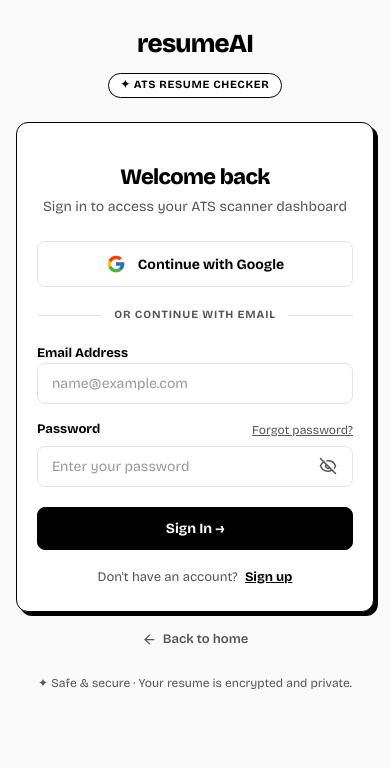
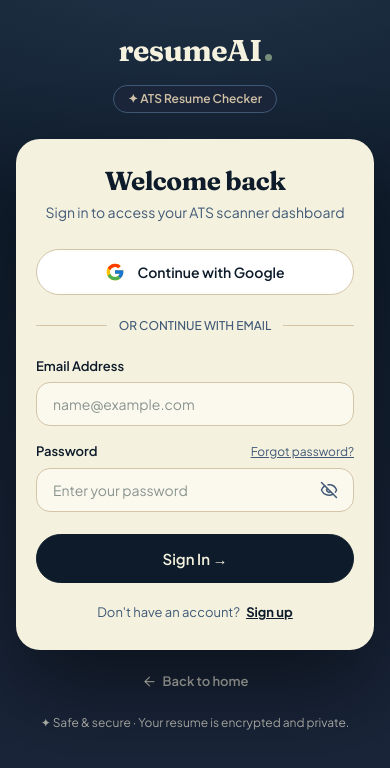
Before and after one commit to sourabhimpactmindz-ui/ResumeAI-frontend, a React (Vite) app: page /login in a window 390 px wide. Shown: the top 768 px of the page. Built offline with nearby package versions, Linux system fonts and the light colour scheme; no server answers.

Commit message:
refactor: update auth.css for improved styling, layout, and responsiveness

```diff
--- a/src/pages/user.pages/auth.css
+++ b/src/pages/user.pages/auth.css
@@ -1,21 +1,19 @@
-@import url("https://fonts.googleapis.com/css2?family=Bricolage+Grotesque:opsz,wght@12..96,400;12..96,500;12..96,600;12..96,700;12..96,800&display=swap");
+@import url("https://fonts.googleapis.com/css2?family=Fraunces:opsz,wght@9..144,500;9..144,700&family=Plus+Jakarta+Sans:wght@400;500;600;700&display=swap");
 
-:root {
-  --bg: #fafafa;
-  --card-bg: #ffffff;
-  --ink: #000000;
-  --muted: #555555;
-  --line: #e4e4e4;
-  --soft: #f4f4f4;
+/* Everything is scoped to .auth-page-centered so nothing leaks to other pages */
+.auth-page-centered {
+  --ink: #0D1B2A;
+  --navy: #1B263B;
+  --steel: #415A77;
+  --sage: #778D7A;
+  --sand: #D4C4A8;
+  --cream: #F4F1DE;
+  --field: #fbf9ee;
+  --muted-dark: rgba(244, 241, 222, 0.7);
+  --muted-light: #415A77;
+  --danger: #a8343f;
   --ease: cubic-bezier(0.22, 1, 0.36, 1);
-}
 
-* {
-  box-sizing: border-box;
-}
-
-/* SINGLE-COLUMN CENTERED AUTH PAGE */
-.auth-page-centered {
   min-height: 100vh;
   width: 100%;
   display: flex;
@@ -23,445 +21,145 @@
   align-items: center;
   justify-content: center;
   padding: 40px 18px;
-  background: var(--bg);
-  color: var(--ink);
-  font-family: "Bricolage Grotesque", system-ui, sans-serif;
+  position: relative;
+  background:
+    radial-gradient(900px 420px at 50% -10%, rgba(65, 90, 119, 0.45), transparent 70%),
+    linear-gradient(180deg, var(--ink), var(--navy));
+  color: var(--cream);
+  font-family: "Plus Jakarta Sans", system-ui, sans-serif;
   line-height: 1.5;
-  position: relative;
+}
+.auth-page-centered *, .auth-page-centered *::before, .auth-page-centered *::after { box-sizing: border-box; }
+.auth-page-centered :focus-visible { outline: 2px solid var(--sage); outline-offset: 3px; }
+
+/* brand header */
+.auth-brand-header { display: flex; flex-direction: column; align-items: center; gap: 12px; margin-bottom: 26px; text-align: center; }
+.auth-logo {
+  display: inline-flex; align-items: baseline; gap: 3px;
+  font-family: "Fraunces", Georgia, serif; font-weight: 700; font-size: 30px; letter-spacing: -0.02em;
+  color: var(--cream); text-decoration: none; transition: opacity 0.2s;
+}
+.auth-logo::after { content: ""; width: 7px; height: 7px; border-radius: 50%; background: var(--sage); }
+.auth-logo:hover { opacity: 0.85; }
+.auth-pill {
+  display: inline-flex; align-items: center; gap: 6px;
+  font-size: 12px; font-weight: 600;
+  padding: 4px 14px; border-radius: 999px;
+  background: var(--navy); border: 1px solid var(--steel); color: var(--sand);
 }
 
-/* HEADER BRANDING */
-.auth-brand-header {
-  display: flex;
-  flex-direction: column;
-  align-items: center;
-  gap: 10px;
-  margin-bottom: 24px;
-  text-align: center;
+/* card */
+.auth-card {
+  width: 100%; max-width: 440px; padding: 38px 32px;
+  background: var(--cream); color: var(--ink);
+  border-radius: 28px;
+  box-shadow: 0 40px 90px rgba(0, 0, 0, 0.45);
+  animation: authRise 0.7s var(--ease) both;
+}
+@keyframes authRise { from { opacity: 0; transform: translateY(24px); } to { opacity: 1; transform: none; } }
+
+.auth-card-header { margin-bottom: 26px; text-align: center; }
+.auth-card-header h2 { margin: 0 0 6px; font-family: "Fraunces", Georgia, serif; font-size: 30px; font-weight: 700; letter-spacing: -0.02em; line-height: 1.1; }
+.auth-card-header p { margin: 0; font-size: 14px; color: var(--muted-light); }
+
+/* google button */
+.auth-google-btn {
+  width: 100%; display: flex; align-items: center; justify-content: center; gap: 12px;
+  padding: 12px 18px; border-radius: 999px;
+  background: #fff; color: var(--ink); border: 1px solid var(--sand);
+  font: 600 14px "Plus Jakarta Sans", system-ui, sans-serif; cursor: pointer;
+  transition: border-color 0.25s, transform 0.25s var(--ease), box-shadow 0.25s;
+}
+.auth-google-btn:hover:not(:disabled) { border-color: var(--steel); transform: translateY(-2px); box-shadow: 0 10px 24px rgba(65, 90, 119, 0.18); }
+.auth-google-btn:disabled { opacity: 0.6; cursor: not-allowed; }
+
+/* divider */
+.auth-divider { display: flex; align-items: center; margin: 22px 0; text-align: center; }
+.auth-divider::before, .auth-divider::after { content: ""; flex: 1; border-bottom: 1px solid var(--sand); }
+.auth-divider span { padding: 0 12px; font-size: 12px; font-weight: 500; color: var(--muted-light); }
+
+/* form */
+.auth-form { display: flex; flex-direction: column; gap: 16px; }
+.auth-group { display: flex; flex-direction: column; }
+.auth-label-row { display: flex; justify-content: space-between; align-items: center; margin-bottom: 6px; }
+.auth-label { margin-bottom: 6px; font-size: 13px; font-weight: 600; color: var(--ink); }
+.auth-label-row .auth-label { margin-bottom: 0; }
+.auth-forgot-link { font-size: 12px; color: var(--steel); text-decoration: underline; transition: color 0.2s; }
+.auth-forgot-link:hover { color: var(--ink); }
+
+.auth-input-wrapper { position: relative; display: flex; align-items: center; }
+.auth-input {
+  width: 100%; padding: 12px 16px; border-radius: 14px;
+  background: var(--field); color: var(--ink); border: 1px solid var(--sand);
+  font: 400 14px "Plus Jakarta Sans", system-ui, sans-serif; outline: none;
+  transition: border-color 0.2s, box-shadow 0.2s, background 0.2s;
+}
+.auth-input::placeholder { color: #8a948f; }
+.auth-input:focus { background: #fff; border-color: var(--steel); box-shadow: 0 0 0 3px rgba(65, 90, 119, 0.2); }
+.auth-input.has-error { border-color: var(--danger); }
+.auth-input.has-error:focus { border-color: var(--danger); box-shadow: 0 0 0 3px rgba(168, 52, 63, 0.18); }
+
+.auth-toggle-pwd {
+  position: absolute; right: 10px; padding: 6px; border-radius: 8px;
+  display: flex; align-items: center; justify-content: center;
+  background: transparent; border: none; cursor: pointer; color: var(--steel);
+}
+.auth-toggle-pwd:hover { color: var(--ink); }
+
+.auth-error-msg { display: flex; align-items: center; gap: 6px; margin-top: 6px; font-size: 12px; font-weight: 600; color: var(--danger); }
+
+/* password strength */
+.auth-strength-container { margin-top: 10px; padding: 12px 14px; border-radius: 16px; background: var(--field); border: 1px solid var(--sand); }
+.auth-strength-top { display: flex; justify-content: space-between; align-items: center; margin-bottom: 8px; font-size: 12px; font-weight: 600; }
+.auth-strength-meter { display: flex; gap: 4px; height: 6px; }
+.auth-strength-segment { flex: 1; height: 100%; border-radius: 6px; background: var(--sand); transition: background-color 0.25s; }
+.auth-strength-segment.active-weak { background: var(--danger); }
+.auth-strength-segment.active-fair { background: #c98a3b; }
+.auth-strength-segment.active-good { background: var(--steel); }
+.auth-strength-segment.active-strong { background: var(--sage); }
+
+.auth-requirements-list { list-style: none; margin: 10px 0 0; padding: 0; display: grid; grid-template-columns: 1fr 1fr; gap: 5px 10px; }
+.auth-req-item { display: flex; align-items: center; gap: 6px; font-size: 11.5px; font-weight: 500; color: var(--muted-light); }
+.auth-req-item.met { color: var(--ink); font-weight: 600; }
+.auth-req-icon { display: inline-flex; align-items: center; justify-content: center; width: 14px; height: 14px; border-radius: 50%; font-size: 9px; border: 1px solid currentColor; }
+.auth-req-item.met .auth-req-icon { background: var(--sage); border-color: var(--sage); color: var(--ink); }
+
+/* submit */
+.auth-submit-btn {
+  width: 100%; margin-top: 6px; padding: 14px 18px; border-radius: 999px;
+  display: flex; align-items: center; justify-content: center; gap: 8px;
+  background: var(--ink); color: var(--cream); border: 1px solid var(--ink);
+  font: 600 15px "Plus Jakarta Sans", system-ui, sans-serif; cursor: pointer;
+  transition: transform 0.25s var(--ease), background 0.25s, box-shadow 0.25s;
+}
+.auth-submit-btn:hover:not(:disabled) { background: var(--steel); border-color: var(--steel); transform: translateY(-2px); box-shadow: 0 12px 28px rgba(65, 90, 119, 0.35); }
+.auth-submit-btn:disabled { opacity: 0.5; cursor: not-allowed; }
+
+.auth-spinner { width: 15px; height: 15px; border: 2px solid currentColor; border-right-color: transparent; border-radius: 50%; animation: authSpin 0.7s linear infinite; }
+@keyframes authSpin { to { transform: rotate(360deg); } }
+
+/* switch + terms */
+.auth-switch-text { margin-top: 20px; text-align: center; font-size: 13px; color: var(--muted-light); }
+.auth-switch-link { margin-left: 4px; color: var(--ink); font-weight: 700; text-decoration: underline; }
+.auth-switch-link:hover { color: var(--steel); }
+.auth-terms-text { margin-top: 14px; text-align: center; font-size: 12px; line-height: 1.5; color: var(--muted-light); }
+.auth-terms-text a { color: var(--ink); text-decoration: underline; }
+.auth-terms-text a:hover { color: var(--steel); }
+
+/* below the card (dark background) */
+.auth-back-home { display: inline-flex; align-items: center; gap: 6px; margin-top: 22px; font-size: 13px; font-weight: 600; color: var(--muted-dark); text-decoration: none; transition: color 0.2s, transform 0.2s; }
+.auth-back-home:hover { color: var(--cream); transform: translateX(-3px); }
+.auth-trust-note { margin: 22px 0 0; display: flex; align-items: center; gap: 6px; text-align: center; font-size: 12px; color: var(--muted-dark); }
+
+@media (max-width: 480px) {
+  .auth-page-centered { padding: 28px 16px; justify-content: flex-start; }
+  .auth-card { padding: 28px 20px; border-radius: 24px; }
+  .auth-card-header h2 { font-size: 26px; }
+  .auth-requirements-list { grid-template-columns: 1fr; }
 }
 
-.auth-logo {
-  font-weight: 800;
-  font-size: 26px;
-  letter-spacing: -0.03em;
-  color: var(--ink);
-  text-decoration: none;
-  display: inline-block;
-  transition: opacity 0.2s;
+@media (prefers-reduced-motion: reduce) {
+  .auth-card { animation: none; }
+  .auth-page-centered *, .auth-page-centered *::before, .auth-page-centered *::after { transition: none !important; }
+  .auth-spinner { animation-duration: 1.6s; }
 }
-
-.auth-logo:hover {
-  opacity: 0.8;
-}
-
-.auth-pill {
-  display: inline-flex;
-  align-items: center;
-  gap: 6px;
-  font-size: 11px;
-  font-weight: 700;
-  text-transform: uppercase;
-  letter-spacing: 0.06em;
-  padding: 3px 12px;
-  border: 1.5px solid var(--ink);
-  border-radius: 20px;
-  background: #fff;
-  color: var(--ink);
-}
-
-/* CENTERED AUTH CARD */
-.auth-card {
-  width: 100%;
-  max-width: 440px;
-  background: var(--card-bg);
-  border: 1.5px solid var(--ink);
-  border-radius: 12px;
-  box-shadow: 6px 6px 0 var(--ink);
-  padding: 36px 32px;
-  transition: box-shadow 0.2s;
-}
-
-.auth-card-header {
-  margin-bottom: 24px;
-  text-align: center;
-}
-
-.auth-card-header h2 {
-  font-size: 26px;
-  font-weight: 800;
-  letter-spacing: -0.03em;
-  line-height: 1.15;
-  margin-bottom: 6px;
-}
-
-.auth-card-header p {
-  font-size: 14px;
-  color: var(--muted);
-  margin: 0;
-}
-
-/* GOOGLE SIGN IN BUTTON */
-.auth-google-btn {
-  width: 100%;
-  display: flex;
-  align-items: center;
-  justify-content: center;
-  gap: 12px;
-  background: #fff;
-  color: var(--ink);
-  border: 1.5px solid var(--line);
-  border-radius: 8px;
-  padding: 12px 18px;
-  font-size: 14px;
-  font-weight: 700;
-  font-family: inherit;
-  cursor: pointer;
-  transition: border-color 0.25s, transform 0.25s var(--ease), box-shadow 0.25s;
-}
-
-.auth-google-btn:hover:not(:disabled) {
-  border-color: var(--ink);
-  transform: translateY(-2px);
-  box-shadow: 3px 3px 0 var(--ink);
-}
-
-.auth-google-btn:disabled {
-  opacity: 0.6;
-  cursor: not-allowed;
-}
-
-/* DIVIDER */
-.auth-divider {
-  display: flex;
-  align-items: center;
-  margin: 20px 0;
-  text-align: center;
-}
-
-.auth-divider::before,
-.auth-divider::after {
-  content: "";
-  flex: 1;
-  border-bottom: 1px solid var(--line);
-}
-
-.auth-divider span {
-  padding: 0 12px;
-  font-size: 11px;
-  font-weight: 700;
-  letter-spacing: 0.08em;
-  text-transform: uppercase;
-  color: var(--muted);
-}
-
-/* FORM ELEMENTS */
-.auth-form {
-  display: flex;
-  flex-direction: column;
-  gap: 16px;
-}
-
-.auth-group {
-  display: flex;
-  flex-direction: column;
-}
-
-.auth-label-row {
-  display: flex;
-  justify-content: space-between;
-  align-items: center;
-  margin-bottom: 6px;
-}
-
-.auth-label {
-  font-size: 13px;
-  font-weight: 700;
-  color: var(--ink);
-}
-
-.auth-forgot-link {
-  font-size: 12px;
-  color: var(--muted);
-  text-decoration: underline;
-  transition: color 0.2s;
-}
-
-.auth-forgot-link:hover {
-  color: var(--ink);
-}
-
-.auth-input-wrapper {
-  position: relative;
-  display: flex;
-  align-items: center;
-}
-
-.auth-input {
-  width: 100%;
-  padding: 11px 14px;
-  border: 1.5px solid var(--line);
-  border-radius: 8px;
-  background: #fff;
-  color: var(--ink);
-  font-size: 14px;
-  font-family: inherit;
-  transition: border-color 0.2s, box-shadow 0.2s;
-  outline: none;
-}
-
-.auth-input::placeholder {
-  color: #999;
-}
-
-.auth-input:focus {
-  border-color: var(--ink);
-  box-shadow: 0 0 0 1px var(--ink);
-}
-
-.auth-input.has-error {
-  border-color: #e11d48;
-}
-
-.auth-input.has-error:focus {
-  border-color: #e11d48;
-  box-shadow: 0 0 0 1px #e11d48;
-}
-
-.auth-toggle-pwd {
-  position: absolute;
-  right: 12px;
-  background: transparent;
-  border: none;
-  cursor: pointer;
-  color: var(--muted);
-  display: flex;
-  align-items: center;
-  justify-content: center;
-  padding: 4px;
-}
-
-.auth-toggle-pwd:hover {
-  color: var(--ink);
-}
-
-/* ERROR MESSAGE */
-.auth-error-msg {
-  display: flex;
-  align-items: center;
-  gap: 6px;
-  font-size: 12px;
-  font-weight: 600;
-  color: #e11d48;
-  margin-top: 5px;
-}
-
-/* PASSWORD STRENGTH CONTAINER */
-.auth-strength-container {
-  margin-top: 8px;
-  background: var(--soft);
-  border: 1px solid var(--line);
-  border-radius: 6px;
-  padding: 10px 12px;
-}
-
-.auth-strength-top {
-  display: flex;
-  justify-content: space-between;
-  align-items: center;
-  font-size: 11px;
-  font-weight: 700;
-  margin-bottom: 6px;
-}
-
-.auth-strength-meter {
-  height: 5px;
-  background: #e4e4e4;
-  border-radius: 6px;
-  overflow: hidden;
-  display: flex;
-  gap: 3px;
-}
-
-.auth-strength-segment {
-  flex: 1;
-  height: 100%;
-  background: transparent;
-  transition: background-color 0.25s;
-}
-
-.auth-strength-segment.active-weak {
-  background: #ef4444;
-}
-.auth-strength-segment.active-fair {
-  background: #f59e0b;
-}
-.auth-strength-segment.active-good {
-  background: #3b82f6;
-}
-.auth-strength-segment.active-strong {
-  background: #000000;
-}
-
-.auth-requirements-list {
-  list-style: none;
-  margin: 8px 0 0;
-  padding: 0;
-  display: grid;
-  grid-template-columns: 1fr 1fr;
-  gap: 4px;
-}
-
-.auth-req-item {
-  font-size: 10.5px;
-  font-weight: 500;
-  display: flex;
-  align-items: center;
-  gap: 5px;
-  color: var(--muted);
-}
-
-.auth-req-item.met {
-  color: var(--ink);
-  font-weight: 700;
-}
-
-.auth-req-icon {
-  display: inline-flex;
-  align-items: center;
-  justify-content: center;
-  width: 12px;
-  height: 12px;
-  border-radius: 50%;
-  font-size: 9px;
-  border: 1px solid currentColor;
-}
-
-.auth-req-item.met .auth-req-icon {
-  background: var(--ink);
-  color: #fff;
-  border-color: var(--ink);
-}
-
-/* PRIMARY SUBMIT BUTTON */
-.auth-submit-btn {
-  width: 100%;
-  background: var(--ink);
-  color: #fff;
-  border: 1.5px solid var(--ink);
-  border-radius: 8px;
-  padding: 12px 18px;
-  font-size: 14px;
-  font-weight: 700;
-  font-family: inherit;
-  cursor: pointer;
-  transition: transform 0.25s var(--ease), background 0.25s, box-shadow 0.25s;
-  display: flex;
-  align-items: center;
-  justify-content: center;
-  gap: 8px;
-  margin-top: 4px;
-}
-
-.auth-submit-btn:hover:not(:disabled) {
-  transform: translateY(-2px);
-  box-shadow: 3px 3px 0 rgba(0, 0, 0, 0.2);
-}
-
-.auth-submit-btn:disabled {
-  opacity: 0.6;
-  cursor: not-allowed;
-}
-
-/* SPINNER */
-.auth-spinner {
-  width: 15px;
-  height: 15px;
-  border: 2px solid rgba(255, 255, 255, 0.3);
-  border-top-color: #fff;
-  border-radius: 50%;
-  animation: authSpin 0.7s linear infinite;
-}
-
-@keyframes authSpin {
-  to { transform: rotate(360deg); }
-}
-
-/* SWITCH LINK & TERMS */
-.auth-switch-text {
-  text-align: center;
-  margin-top: 18px;
-  font-size: 13px;
-  color: var(--muted);
-}
-
-.auth-switch-link {
-  color: var(--ink);
-  font-weight: 700;
-  text-decoration: underline;
-  margin-left: 4px;
-}
-
-.auth-switch-link:hover {
-  opacity: 0.8;
-}
-
-.auth-terms-text {
-  text-align: center;
-  margin-top: 14px;
-  font-size: 11.5px;
-  color: #888;
-  line-height: 1.4;
-}
-
-.auth-terms-text a {
-  color: var(--muted);
-  text-decoration: underline;
-}
-
-.auth-terms-text a:hover {
-  color: var(--ink);
-}
-
-.auth-back-home {
-  display: inline-flex;
-  align-items: center;
-  gap: 6px;
-  font-size: 13px;
-  font-weight: 600;
-  color: var(--muted);
-  text-decoration: none;
-  margin-top: 18px;
-  transition: color 0.2s;
-}
-
-.auth-back-home:hover {
-  color: var(--ink);
-}
-
-/* TRUST FOOTER LINE */
-.auth-trust-note {
-  margin-top: 24px;
-  font-size: 12px;
-  color: var(--muted);
-  text-align: center;
-  display: flex;
-  align-items: center;
-  gap: 6px;
-}
-
-/* RESPONSIVE FOR AUTH CARD */
-@media (max-width: 480px) {
-  .auth-page-centered {
-    padding: 24px 16px;
-    justify-content: flex-start;
-  }
-
-  .auth-card {
-    padding: 24px 20px;
-    box-shadow: 4px 4px 0 var(--ink);
-  }
-
-  .auth-card-header h2 {
-    font-size: 22px;
-  }
-}
```
